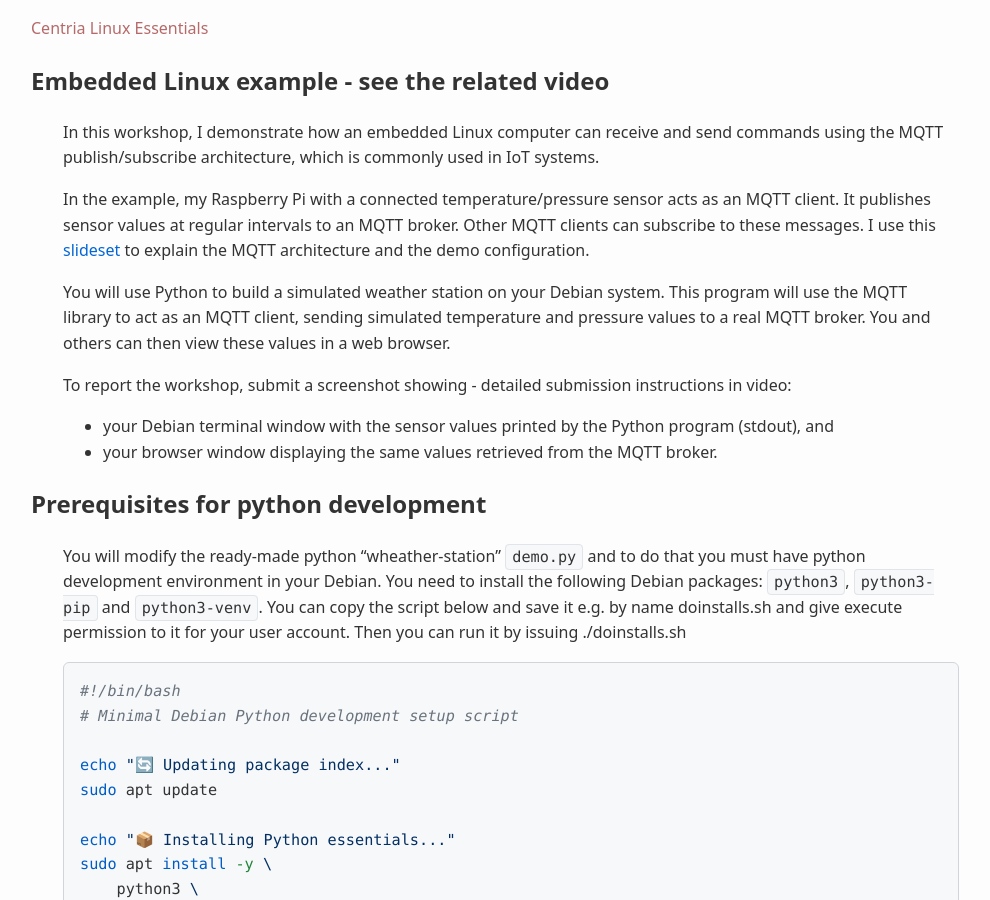
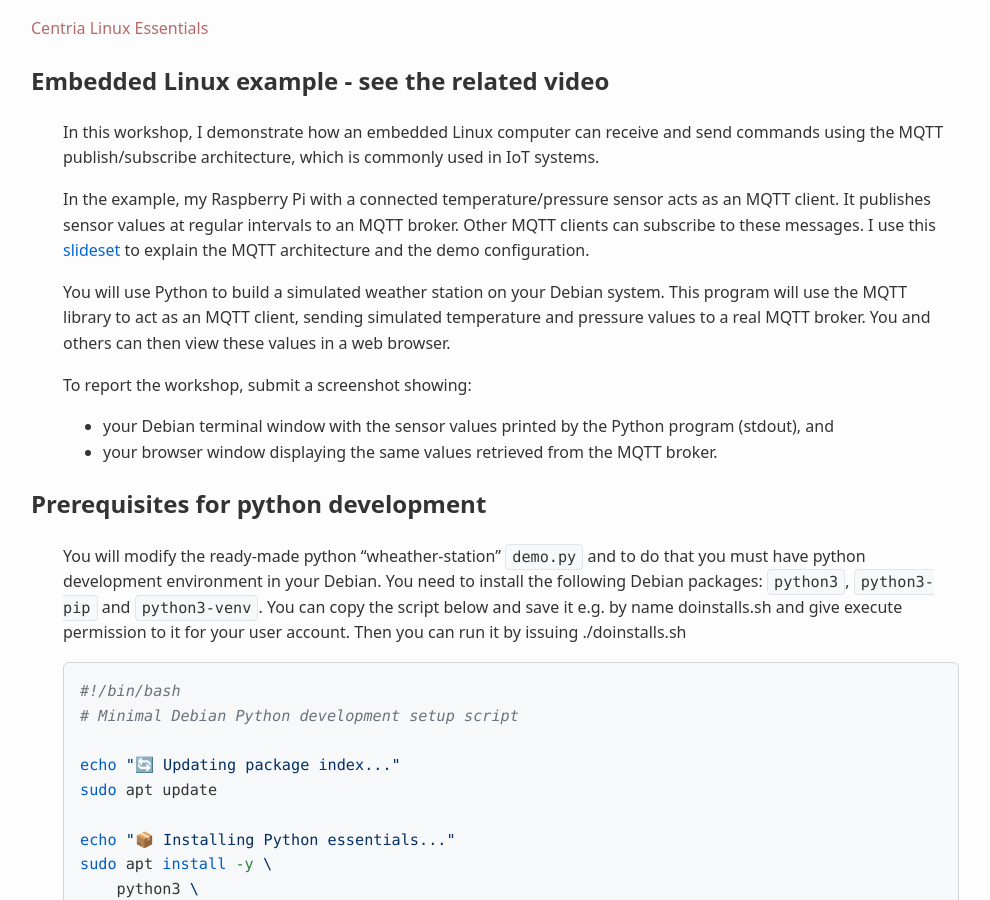
Before and after one commit to averkoc/lx, a Jekyll site: the page built from docs/ws8.md, in a window 1280 px wide and 900 px high. Shown: the whole window, without its empty margins (129-1119 px from the left). Built offline with Jekyll 4.4.1, drawn with Linux system fonts in a browser that asks for light colours.

Commit message:
Update ws8.md

```diff
--- a/docs/ws8.md
+++ b/docs/ws8.md
@@ -12,7 +12,7 @@ In the example, my Raspberry Pi with a connected temperature/pressure sensor act
 
 You will use Python to build a simulated weather station on your Debian system. This program will use the MQTT library to act as an MQTT client, sending simulated temperature and pressure values to a real MQTT broker. You and others can then view these values in a web browser.
 
-To report the workshop, submit a screenshot showing - detailed submission instructions in video:
+To report the workshop, submit a screenshot showing:
 - your Debian terminal window with the sensor values printed by the Python program (stdout), and
 - your browser window displaying the same values retrieved from the MQTT broker.
 
```
